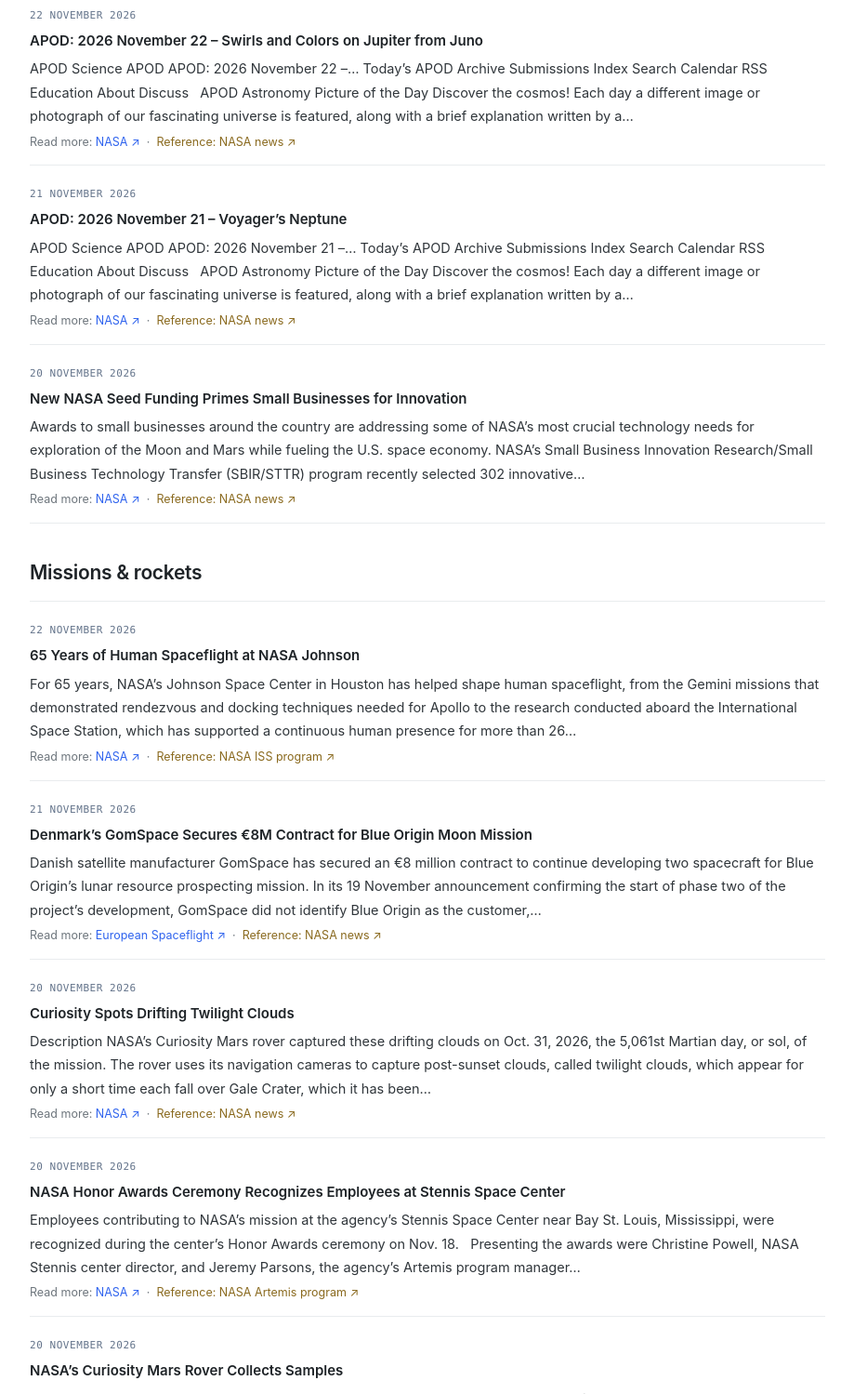
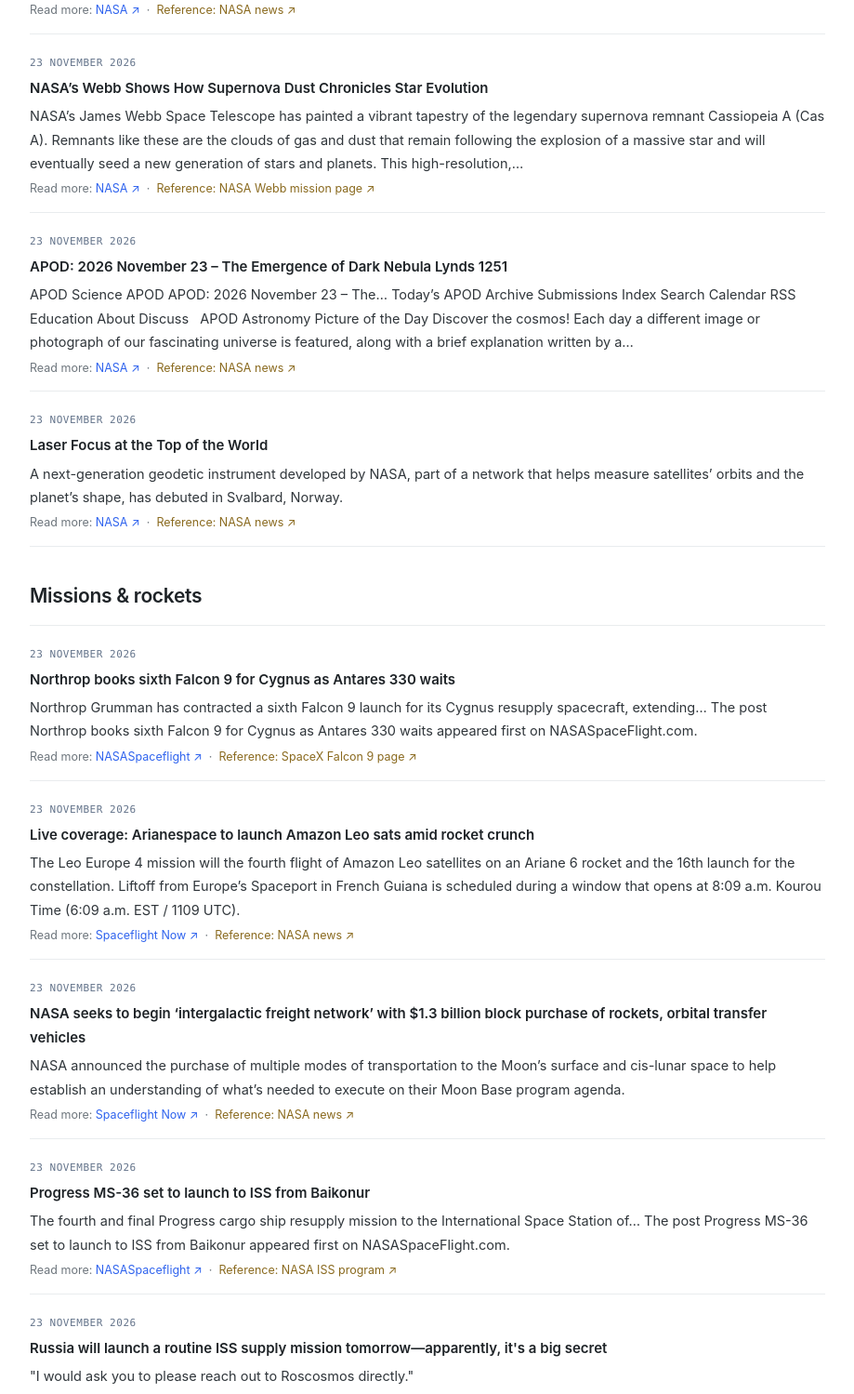
Before and after one commit to mais-pac/mais-pac.github.io, a website: page news/index.html in a window 1280 px wide. Shown: the part 1301-2800 px from the top of the page at 93% size, without its empty margins (340-1259 px from the left). Drawn offline with Linux system fonts and the light colour scheme.

Commit message:
Auto-refresh News page [skip ci]

```diff
--- a/news/index.html
+++ b/news/index.html
@@ -72,7 +72,7 @@
     <main id="main-content" class="teaching-main">
       <h2 class="page-title">Sky &amp; Space News</h2>
       <p class="auto-refresh-badge"><span class="nav-live-dot" aria-hidden="true"></span> Refreshes automatically every day — no manual editing</p>
-      <p class="lead">What is happening above us and around the industry — pulled in automatically from NASA and the Spaceflight News API, then organised for club discussions. Last refreshed 23 November 2026 · 07:36 Ulaanbaatar time. Every item links to its source, plus a second reference so you can read deeper and form your own opinion.</p>
+      <p class="lead">What is happening above us and around the industry — pulled in automatically from NASA and the Spaceflight News API, then organised for club discussions. Last refreshed 24 November 2026 · 07:44 Ulaanbaatar time. Every item links to its source, plus a second reference so you can read deeper and form your own opinion.</p>
 
       <section aria-labelledby="wonder-title">
         <h2 id="wonder-title" class="sr-only-heading">Today's Cosmic Wonder</h2>
@@ -95,35 +95,34 @@
         <h2 id="astro-title">Astronomy &amp; space science</h2>
         <ul class="news-list">
           <li>
-            <span class="news-date">22 November 2026</span>
-            <h4>China details its path to a crewed Moon landing before 2030</h4>
-            <p>China has set out its most detailed roadmap yet for landing astronauts on the Moon…
-The post China details its path to a crewed Moon landing before 2030 appeared first on NASASpaceFlight.com.</p>
-            <p class="news-src">Read more: <a href="https://www.nasaspaceflight.com/2026/11/china-roundup-2026-11/" target="_blank" rel="noopener">NASASpaceflight ↗</a> &nbsp;·&nbsp; <a class="news-ref" href="https://www.nasa.gov/news/" target="_blank" rel="noopener">Reference: NASA news ↗</a></p>
+            <span class="news-date">23 November 2026</span>
+            <h4>NASA Awards Contract for NOAA’s Near Earth Orbit Network Program</h4>
+            <p>NASA, on behalf of the National Oceanic and Atmospheric Administration (NOAA), has awarded a contract to Northrop Grumman Systems Corporation for the Sounder for Microwave-Based Applications (SMBA) instruments on NOAA’s Near Earth Orbit Network (NEON) satellites. The cost-plus-fixed-fee, firm-fixed-price, and…</p>
+            <p class="news-src">Read more: <a href="https://www.nasa.gov/news-release/nasa-awards-contract-for-noaas-near-earth-orbit-network-program/" target="_blank" rel="noopener">NASA ↗</a> &nbsp;·&nbsp; <a class="news-ref" href="https://www.nasa.gov/news/" target="_blank" rel="noopener">Reference: NASA news ↗</a></p>
           </li>
           <li>
-            <span class="news-date">22 November 2026</span>
-            <h4>What’s Happening in Space Policy November 22-29, 2026</h4>
-            <p>Here is SpacePolicyOnline.com’s list of space policy events for the week plus a day of November 22-29, 2026 and any insight we can offer about them. The House and Senate […]</p>
-            <p class="news-src">Read more: <a href="https://spacepolicyonline.com/news/whats-happening-in-space-policy-november-22-29-2026/" target="_blank" rel="noopener">SpacePolicyOnline.com ↗</a> &nbsp;·&nbsp; <a class="news-ref" href="https://www.nasa.gov/news/" target="_blank" rel="noopener">Reference: NASA news ↗</a></p>
+            <span class="news-date">23 November 2026</span>
+            <h4>NASA Seeks Partners to Design First Nuclear Reactor for the Moon</h4>
+            <p>NASA is seeking industry partners to develop and test the first nuclear reactor designed to provide electricity on the Moon, a major step toward establishing a sustained human presence on the lunar surface.  Lunar Reactor-1 (LR-1) will be a small fission power system that will generate 20 kilowatts of electricity,…</p>
+            <p class="news-src">Read more: <a href="https://www.nasa.gov/directorates/rtmd/nasa-seeks-partners-to-design-first-nuclear-reactor-for-the-moon/" target="_blank" rel="noopener">NASA ↗</a> &nbsp;·&nbsp; <a class="news-ref" href="https://www.nasa.gov/news/" target="_blank" rel="noopener">Reference: NASA news ↗</a></p>
           </li>
           <li>
-            <span class="news-date">22 November 2026</span>
-            <h4>APOD: 2026 November 22 – Swirls and Colors on Jupiter from Juno</h4>
-            <p>APOD Science APOD APOD: 2026 November 22 –… Today’s APOD Archive Submissions Index Search Calendar RSS Education About Discuss   APOD Astronomy Picture of the Day Discover the cosmos! Each day a different image or photograph of our fascinating universe is featured, along with a brief explanation written by a…</p>
-            <p class="news-src">Read more: <a href="https://science.nasa.gov/image-article/apod-2026-november-22-swirls-and-colors-on-jupiter-from-juno/" target="_blank" rel="noopener">NASA ↗</a> &nbsp;·&nbsp; <a class="news-ref" href="https://www.nasa.gov/news/" target="_blank" rel="noopener">Reference: NASA news ↗</a></p>
+            <span class="news-date">23 November 2026</span>
+            <h4>NASA’s Webb Shows How Supernova Dust Chronicles Star Evolution</h4>
+            <p>NASA’s James Webb Space Telescope has painted a vibrant tapestry of the legendary supernova remnant Cassiopeia A (Cas A). Remnants like these are the clouds of gas and dust that remain following the explosion of a massive star and will eventually seed a new generation of stars and planets. This high-resolution,…</p>
+            <p class="news-src">Read more: <a href="https://science.nasa.gov/missions/webb/nasas-webb-shows-how-supernova-dust-chronicles-star-evolution/" target="_blank" rel="noopener">NASA ↗</a> &nbsp;·&nbsp; <a class="news-ref" href="https://science.nasa.gov/mission/webb/" target="_blank" rel="noopener">Reference: NASA Webb mission page ↗</a></p>
           </li>
           <li>
-            <span class="news-date">21 November 2026</span>
-            <h4>APOD: 2026 November 21 – Voyager’s Neptune</h4>
-            <p>APOD Science APOD APOD: 2026 November 21 –… Today’s APOD Archive Submissions Index Search Calendar RSS Education About Discuss   APOD Astronomy Picture of the Day Discover the cosmos! Each day a different image or photograph of our fascinating universe is featured, along with a brief explanation written by a…</p>
-            <p class="news-src">Read more: <a href="https://science.nasa.gov/image-article/apod-2026-november-21-voyagers-neptune/" target="_blank" rel="noopener">NASA ↗</a> &nbsp;·&nbsp; <a class="news-ref" href="https://www.nasa.gov/news/" target="_blank" rel="noopener">Reference: NASA news ↗</a></p>
+            <span class="news-date">23 November 2026</span>
+            <h4>APOD: 2026 November 23 – The Emergence of Dark Nebula Lynds 1251</h4>
+            <p>APOD Science APOD APOD: 2026 November 23 – The… Today’s APOD Archive Submissions Index Search Calendar RSS Education About Discuss   APOD Astronomy Picture of the Day Discover the cosmos! Each day a different image or photograph of our fascinating universe is featured, along with a brief explanation written by a…</p>
+            <p class="news-src">Read more: <a href="https://science.nasa.gov/image-article/apod-2026-november-23-the-emergence-of-dark-nebula-lynds-1251/" target="_blank" rel="noopener">NASA ↗</a> &nbsp;·&nbsp; <a class="news-ref" href="https://www.nasa.gov/news/" target="_blank" rel="noopener">Reference: NASA news ↗</a></p>
           </li>
           <li>
-            <span class="news-date">20 November 2026</span>
-            <h4>New NASA Seed Funding Primes Small Businesses for Innovation</h4>
-            <p>Awards to small businesses around the country are addressing some of NASA’s most crucial technology needs for exploration of the Moon and Mars while fueling the U.S. space economy. NASA’s Small Business Innovation Research/Small Business Technology Transfer (SBIR/STTR) program recently selected 302 innovative…</p>
-            <p class="news-src">Read more: <a href="https://www.nasa.gov/directorates/rtmd/new-nasa-seed-funding-primes-small-businesses-for-innovation/" target="_blank" rel="noopener">NASA ↗</a> &nbsp;·&nbsp; <a class="news-ref" href="https://www.nasa.gov/news/" target="_blank" rel="noopener">Reference: NASA news ↗</a></p>
+            <span class="news-date">23 November 2026</span>
+            <h4>Laser Focus at the Top of the World</h4>
+            <p>A next-generation geodetic instrument developed by NASA, part of a network that helps measure satellites’ orbits and the planet’s shape, has debuted in Svalbard, Norway.</p>
+            <p class="news-src">Read more: <a href="https://science.nasa.gov/earth/earth-observatory/laser-focus-at-the-top-of-the-world/" target="_blank" rel="noopener">NASA ↗</a> &nbsp;·&nbsp; <a class="news-ref" href="https://www.nasa.gov/news/" target="_blank" rel="noopener">Reference: NASA news ↗</a></p>
           </li>
         </ul>
       </section>
@@ -132,34 +131,36 @@ The post China details its path to a crewed Moon landing before 2030 appeared fi
         <h2 id="missions-title">Missions &amp; rockets</h2>
         <ul class="news-list">
           <li>
-            <span class="news-date">22 November 2026</span>
-            <h4>65 Years of Human Spaceflight at NASA Johnson</h4>
-            <p>For 65 years, NASA’s Johnson Space Center in Houston has helped shape human spaceflight, from the Gemini missions that demonstrated rendezvous and docking techniques needed for Apollo to the research conducted aboard the International Space Station, which has supported a continuous human presence for more than 26…</p>
-            <p class="news-src">Read more: <a href="https://www.nasa.gov/centers-and-facilities/johnson/65-years-of-human-spaceflight-at-nasa-johnson/" target="_blank" rel="noopener">NASA ↗</a> &nbsp;·&nbsp; <a class="news-ref" href="https://www.nasa.gov/mission/international-space-station/" target="_blank" rel="noopener">Reference: NASA ISS program ↗</a></p>
+            <span class="news-date">23 November 2026</span>
+            <h4>Northrop books sixth Falcon 9 for Cygnus as Antares 330 waits</h4>
+            <p>Northrop Grumman has contracted a sixth Falcon 9 launch for its Cygnus resupply spacecraft, extending…
+The post Northrop books sixth Falcon 9 for Cygnus as Antares 330 waits appeared first on NASASpaceFlight.com.</p>
+            <p class="news-src">Read more: <a href="https://www.nasaspaceflight.com/2026/11/northrop-sixth-f9-cygnus-antares-waits/" target="_blank" rel="noopener">NASASpaceflight ↗</a> &nbsp;·&nbsp; <a class="news-ref" href="https://www.spacex.com/vehicles/falcon-9/" target="_blank" rel="noopener">Reference: SpaceX Falcon 9 page ↗</a></p>
           </li>
           <li>
-            <span class="news-date">21 November 2026</span>
-            <h4>Denmark’s GomSpace Secures €8M Contract for Blue Origin Moon Mission</h4>
-            <p>Danish satellite manufacturer GomSpace has secured an €8 million contract to continue developing two spacecraft for Blue Origin’s lunar resource prospecting mission. In its 19 November announcement confirming the start of phase two of the project’s development, GomSpace did not identify Blue Origin as the customer,…</p>
-            <p class="news-src">Read more: <a href="https://europeanspaceflight.com/denmarks-gomspace-secures-e8m-contract-for-blue-origin-moon-mission/" target="_blank" rel="noopener">European Spaceflight ↗</a> &nbsp;·&nbsp; <a class="news-ref" href="https://www.nasa.gov/news/" target="_blank" rel="noopener">Reference: NASA news ↗</a></p>
+            <span class="news-date">23 November 2026</span>
+            <h4>Live coverage: Arianespace to launch Amazon Leo sats amid rocket crunch</h4>
+            <p>The Leo Europe 4 mission will the fourth flight of Amazon Leo satellites on an Ariane 6 rocket and the 16th launch for the constellation. Liftoff from Europe’s Spaceport in French Guiana is scheduled during a window that opens at 8:09 a.m. Kourou Time (6:09 a.m. EST / 1109 UTC).</p>
+            <p class="news-src">Read more: <a href="https://spaceflightnow.com/2026/11/23/live-coverage-arianespaces-launches-amazon-leo-sats-amid-rocket-crunch/" target="_blank" rel="noopener">Spaceflight Now ↗</a> &nbsp;·&nbsp; <a class="news-ref" href="https://www.nasa.gov/news/" target="_blank" rel="noopener">Reference: NASA news ↗</a></p>
           </li>
           <li>
-            <span class="news-date">20 November 2026</span>
-            <h4>Curiosity Spots Drifting Twilight Clouds</h4>
-            <p>Description NASA’s Curiosity Mars rover captured these drifting clouds on Oct. 31, 2026, the 5,061st Martian day, or sol, of the mission. The rover uses its navigation cameras to capture post-sunset clouds, called twilight clouds, which appear for only a short time each fall over Gale Crater, which it has been…</p>
-            <p class="news-src">Read more: <a href="https://science.nasa.gov/photojournal/curiosity-spots-drifting-twilight-clouds/" target="_blank" rel="noopener">NASA ↗</a> &nbsp;·&nbsp; <a class="news-ref" href="https://www.nasa.gov/news/" target="_blank" rel="noopener">Reference: NASA news ↗</a></p>
+            <span class="news-date">23 November 2026</span>
+            <h4>NASA seeks to begin ‘intergalactic freight network’ with $1.3 billion block purchase of rockets, orbital transfer vehicles</h4>
+            <p>NASA announced the purchase of multiple modes of transportation to the Moon’s surface and cis-lunar space to help establish an understanding of what’s needed to execute on their Moon Base program agenda.</p>
+            <p class="news-src">Read more: <a href="https://spaceflightnow.com/2026/11/23/nasa-seeks-to-begin-intergalactic-freight-network-with-1-3-billion-block-purchase-of-rockets-orbital-transfer-vehicles/" target="_blank" rel="noopener">Spaceflight Now ↗</a> &nbsp;·&nbsp; <a class="news-ref" href="https://www.nasa.gov/news/" target="_blank" rel="noopener">Reference: NASA news ↗</a></p>
           </li>
           <li>
-            <span class="news-date">20 November 2026</span>
-            <h4>NASA Honor Awards Ceremony Recognizes Employees at Stennis Space Center</h4>
-            <p>Employees contributing to NASA’s mission at the agency’s Stennis Space Center near Bay St. Louis, Mississippi, were recognized during the center’s Honor Awards ceremony on Nov. 18.   Presenting the awards were Christine Powell, NASA Stennis center director, and Jeremy Parsons, the agency’s Artemis program manager…</p>
-            <p class="news-src">Read more: <a href="https://www.nasa.gov/centers-and-facilities/stennis/honor-awards-ceremony-at-stennis/" target="_blank" rel="noopener">NASA ↗</a> &nbsp;·&nbsp; <a class="news-ref" href="https://www.nasa.gov/humans-in-space/artemis/" target="_blank" rel="noopener">Reference: NASA Artemis program ↗</a></p>
+            <span class="news-date">23 November 2026</span>
+            <h4>Progress MS-36 set to launch to ISS from Baikonur</h4>
+            <p>The fourth and final Progress cargo ship resupply mission to the International Space Station of…
+The post Progress MS-36 set to launch to ISS from Baikonur appeared first on NASASpaceFlight.com.</p>
+            <p class="news-src">Read more: <a href="https://www.nasaspaceflight.com/2026/11/progress-ms-36/" target="_blank" rel="noopener">NASASpaceflight ↗</a> &nbsp;·&nbsp; <a class="news-ref" href="https://www.nasa.gov/mission/international-space-station/" target="_blank" rel="noopener">Reference: NASA ISS program ↗</a></p>
           </li>
           <li>
-            <span class="news-date">20 November 2026</span>
-            <h4>NASA’s Curiosity Mars Rover Collects Samples</h4>
-            <p>This Nov. 16 collage shows 49 drill holes captured by NASA’s Curiosity Mars rover as of November 2026. Each hole represents a sample collected from rocks on the Martian surface; Curiosity’s drill, located on the end of its robotic arm, drops pulverized rock samples into instruments in its belly that analyze their…</p>
-            <p class="news-src">Read more: <a href="https://www.nasa.gov/image-article/nasas-curiosity-mars-rover-collects-samples/" target="_blank" rel="noopener">NASA ↗</a> &nbsp;·&nbsp; <a class="news-ref" href="https://www.nasa.gov/news/" target="_blank" rel="noopener">Reference: NASA news ↗</a></p>
+            <span class="news-date">23 November 2026</span>
+            <h4>Russia will launch a routine ISS supply mission tomorrow—apparently, it's a big secret</h4>
+            <p>"I would ask you to please reach out to Roscosmos directly."</p>
+            <p class="news-src">Read more: <a href="https://arstechnica.com/space/2026/11/russia-will-launch-a-routine-iss-supply-mission-tomorrow-apparently-its-a-big-secret/" target="_blank" rel="noopener">Arstechnica ↗</a> &nbsp;·&nbsp; <a class="news-ref" href="https://www.nasa.gov/mission/international-space-station/" target="_blank" rel="noopener">Reference: NASA ISS program ↗</a></p>
           </li>
         </ul>
       </section>
@@ -167,6 +168,12 @@ The post China details its path to a crewed Moon landing before 2030 appeared fi
       <section aria-labelledby="musk-title">
         <h2 id="musk-title">Elon Musk &amp; SpaceX</h2>
         <ul class="news-list">
+          <li>
+            <span class="news-date">23 November 2026</span>
+            <h4>Live coverage: SpaceX to launch classified payload for the U.S. Space Force</h4>
+            <p>The mission is the third in a series of flights for the U.S. Space Force with a ‘TH’ designation in public filings. Liftoff from pad 4E at Vandenberg Space Force Base is scheduled during a window that opens at 7:55 a.m. PST (10:55 a.m. EST / 1555 UTC).</p>
+            <p class="news-src">Read more: <a href="https://spaceflightnow.com/2026/11/23/live-coverage-spacex-to-launch-classified-payload-for-the-u-s-space-force-3/" target="_blank" rel="noopener">Spaceflight Now ↗</a> &nbsp;·&nbsp; <a class="news-ref" href="https://www.spacex.com/" target="_blank" rel="noopener">Reference: SpaceX ↗</a></p>
+          </li>
           <li>
             <span class="news-date">21 November 2026</span>
             <h4>Live coverage: SpaceX to launch intelligence-gathering satellites for the National Reconnaissance Office</h4>
@@ -191,12 +198,6 @@ The post Following Ship 42’s catch, SpaceX looks to the future appeared first
             <h4>Danish Soldiers Are Sneaking Starlink Terminals into Greenland</h4>
             <p>A parliamentary question from Greenlandic politician Pele Broberg has suggested that Danish soldiers are bringing privately owned Starlink terminals into Greenland despite restrictions. Broberg raised the allegations on 23 October, explaining that he had received information from multiple sources claiming that Danish…</p>
             <p class="news-src">Read more: <a href="https://europeanspaceflight.com/danish-soldiers-are-sneaking-starlink-terminals-into-greenland/" target="_blank" rel="noopener">European Spaceflight ↗</a> &nbsp;·&nbsp; <a class="news-ref" href="https://www.spacex.com/constellation/" target="_blank" rel="noopener">Reference: SpaceX Starlink page ↗</a></p>
-          </li>
-          <li>
-            <span class="news-date">19 November 2026</span>
-            <h4>Live coverage: SpaceX to launch classified payload for the U.S. Space Force</h4>
-            <p>The mission is the latest in the series of ‘R’ missions tasked by the U.S. Space Force. Liftoff from pad 4 East is scheduled for 8:32 p.m. PST (11:32 p.m. EST / 432 UTC).</p>
-            <p class="news-src">Read more: <a href="https://spaceflightnow.com/2026/11/19/live-coverage-spacex-to-launch-classified-payload-for-the-u-s-space-force-2/" target="_blank" rel="noopener">Spaceflight Now ↗</a> &nbsp;·&nbsp; <a class="news-ref" href="https://www.spacex.com/" target="_blank" rel="noopener">Reference: SpaceX ↗</a></p>
           </li>
         </ul>
       </section>
```
